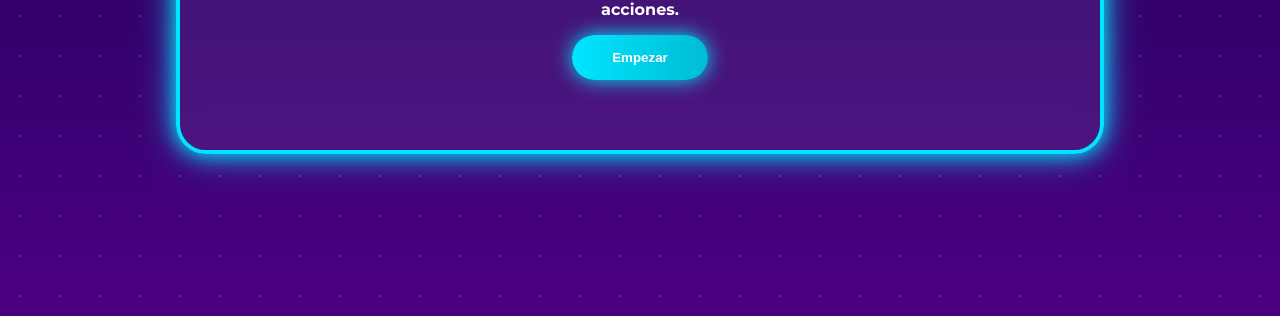
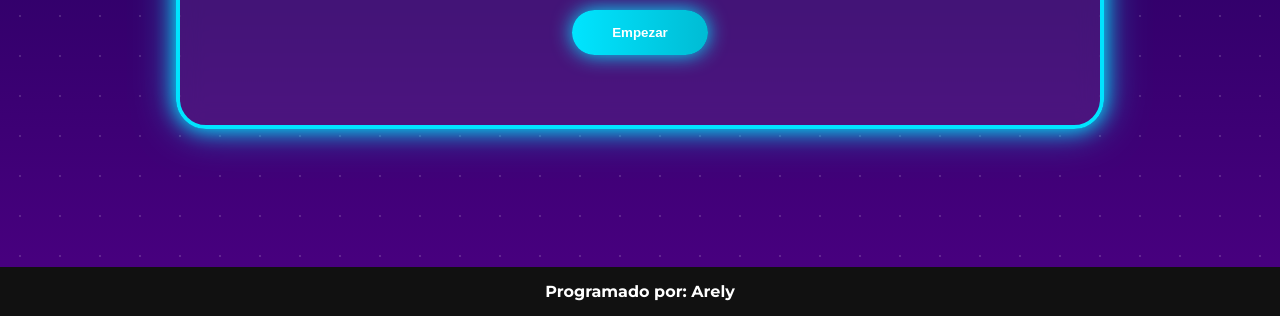
Before and after one commit to arelytellez/IHC-Tema1-VoiceGestureApp, a plain HTML site: page voz.html in a window 1280 px wide. Shown: the part 484-800 px from the top of the page. Drawn offline with Linux system fonts and the light colour scheme.

```diff
--- a/css/voz.css
+++ b/css/voz.css
@@ -163,3 +163,24 @@
     margin-bottom:35px;
     line-height:1.6;
 }
+html, body {
+    height: 100%;
+    margin: 0;
+}
+
+body {
+    display: flex;
+    flex-direction: column;
+    min-height: 100vh;
+}
+
+#app {
+    flex: 1;
+}
+
+footer {
+    background-color: #111;
+    color: white;
+    text-align: center;
+    padding: 15px;
+}
--- a/voz.html
+++ b/voz.html
@@ -93,18 +93,17 @@
                         Volver al menú principal
                     </button>
 
-                      <button onclick="comandogestos()" class="btn-neon btn-comandovoz">
+                    <button onclick="comandogestos()" class="btn-neon btn-comandovoz">
                         Comando por Gestos
                     </button>
                 </div>
             </main>
 
         </div>
-  <footer class="bg-dark text-white text-center p-3 mt-4">
-            Programado por: Arely
-        </footer>
     </div>
-
+    <footer>
+        Programado por: Arely
+    </footer>
     <script>
         function iniciarApp() {
             document.getElementById("inicio").style.display = "none";
@@ -115,7 +114,7 @@
         function volverMenu() {
             window.location.href = "index.html";
         }
-           function comandogestos() {
+        function comandogestos() {
             window.location.href = "gestos.html";
         }
     </script>
```
Also changed, not shown: index.html (+3 -0 lines), img/favicon.png (added).
